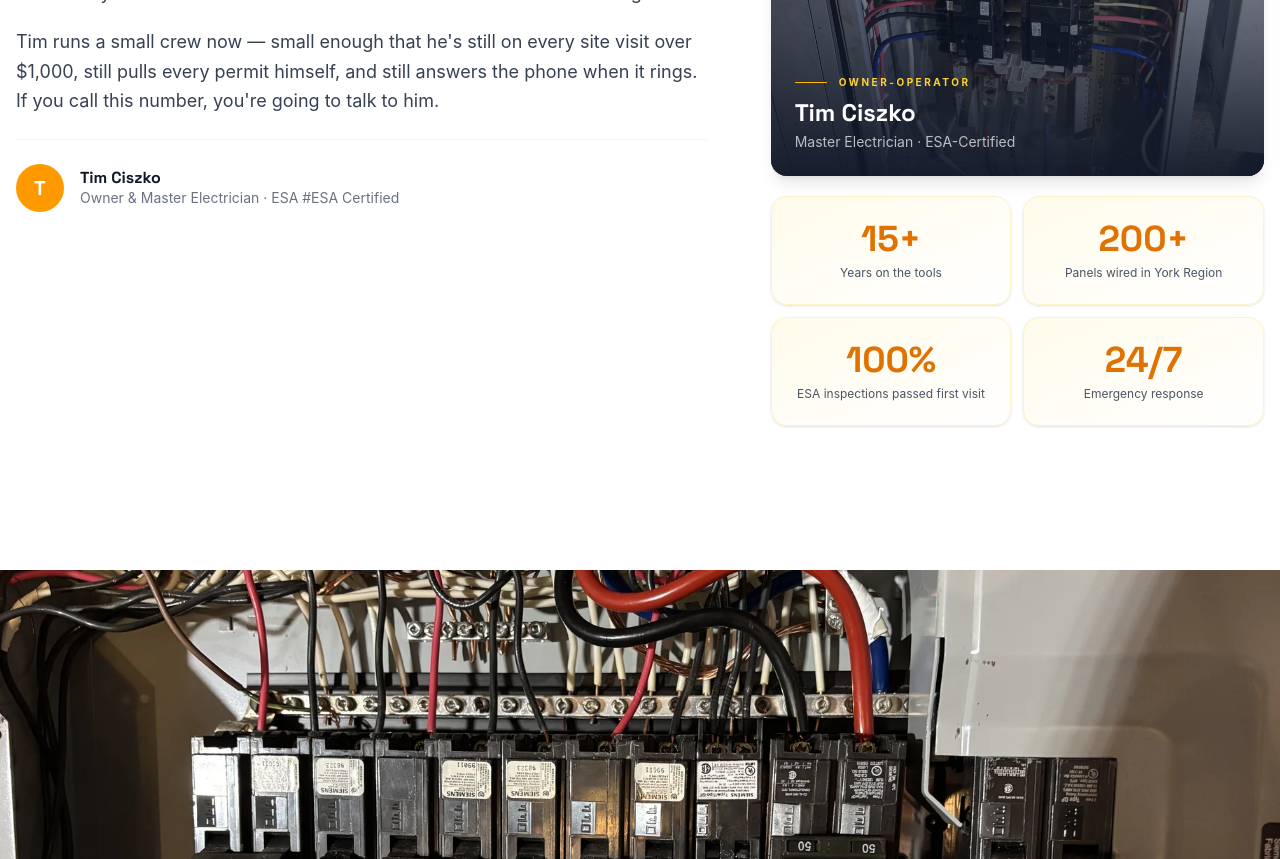
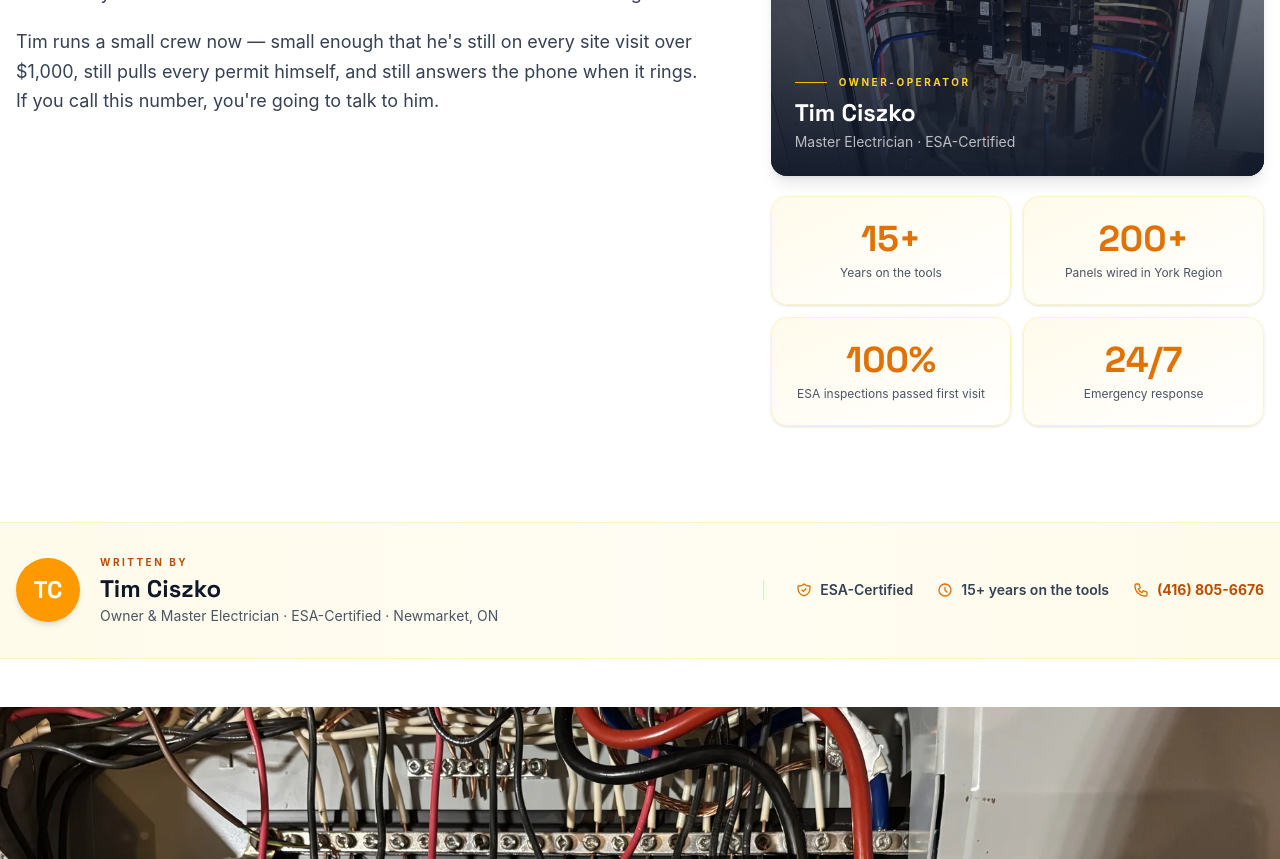
Before and after one commit to staybookt/tce-website, a Next.js app: page /about in a window 1280 px wide. Shown: the part 1140-1999 px from the top of the page. Built offline with nearby package versions, Linux system fonts and the light colour scheme; no server answers.

Commit message:
about: replace cramped signature with full-width horizontal byline banner — fixes ESA-Certified text duplication too

```diff
--- a/src/app/about/page.tsx
+++ b/src/app/about/page.tsx
@@ -75,15 +75,6 @@ export default function AboutPage() {
                   Tim runs a small crew now &mdash; small enough that he&apos;s still on every site visit over $1,000, still pulls every permit himself, and still answers the phone when it rings. If you call this number, you&apos;re going to talk to him.
                 </p>
 
-                <div className="flex items-center gap-4 pt-6 mt-6 border-t border-gray-100">
-                  <div className="w-12 h-12 rounded-full bg-amber-500 flex items-center justify-center text-white font-display font-bold text-xl shrink-0">
-                    T
-                  </div>
-                  <div>
-                    <p className="font-display font-bold text-gray-900 text-base leading-tight">Tim Ciszko</p>
-                    <p className="text-gray-500 text-sm">Owner &amp; Master Electrician · ESA #{client.licenseNumber}</p>
-                  </div>
-                </div>
               </div>
             </div>
 
@@ -123,6 +114,38 @@ export default function AboutPage() {
                     <p className="text-gray-600 text-xs leading-tight mt-2">{stat.label}</p>
                   </div>
                 ))}
+              </div>
+            </div>
+          </div>
+        </div>
+      </section>
+
+      {/* === Byline banner — horizontal === */}
+      <section className="bg-gradient-to-r from-amber-50 via-amber-50/60 to-amber-50 border-y border-amber-100">
+        <div className="max-w-7xl mx-auto px-4 py-6 md:py-8">
+          <div className="flex flex-col md:flex-row md:items-center md:justify-between gap-5">
+            <div className="flex items-center gap-5">
+              <div className="w-16 h-16 rounded-full bg-amber-500 flex items-center justify-center shrink-0 shadow-md">
+                <span className="font-display font-bold text-white text-2xl">TC</span>
+              </div>
+              <div>
+                <p className="text-amber-700 text-[10px] font-bold uppercase tracking-[0.25em] mb-1">Written by</p>
+                <p className="font-display font-bold text-gray-900 text-xl md:text-2xl leading-tight">Tim Ciszko</p>
+                <p className="text-gray-600 text-sm mt-0.5">Owner &amp; Master Electrician · ESA-Certified · Newmarket, ON</p>
+              </div>
+            </div>
+            <div className="flex flex-wrap items-center gap-x-6 gap-y-2 text-sm md:border-l md:border-amber-200 md:pl-8">
+              <div className="flex items-center gap-2">
+                <svg viewBox="0 0 24 24" className="w-4 h-4 text-amber-600" fill="none" stroke="currentColor" strokeWidth="2"><path strokeLinecap="round" strokeLinejoin="round" d="M9 12l2 2 4-4m5.618-4.016A11.955 11.955 0 0112 2.944a11.955 11.955 0 01-8.618 3.04A12.02 12.02 0 003 9c0 5.591 3.824 10.29 9 11.622 5.176-1.332 9-6.03 9-11.622 0-1.042-.133-2.052-.382-3.016z" /></svg>
+                <span className="text-gray-700 font-semibold">ESA-Certified</span>
+              </div>
+              <div className="flex items-center gap-2">
+                <svg viewBox="0 0 24 24" className="w-4 h-4 text-amber-600" fill="none" stroke="currentColor" strokeWidth="2"><path strokeLinecap="round" strokeLinejoin="round" d="M12 8v4l3 3m6-3a9 9 0 11-18 0 9 9 0 0118 0z" /></svg>
+                <span className="text-gray-700 font-semibold">{client.yearsExperience}+ years on the tools</span>
+              </div>
+              <div className="flex items-center gap-2">
+                <svg viewBox="0 0 24 24" className="w-4 h-4 text-amber-600" fill="none" stroke="currentColor" strokeWidth="2"><path strokeLinecap="round" strokeLinejoin="round" d="M3 5a2 2 0 012-2h3.28a1 1 0 01.948.684l1.498 4.493a1 1 0 01-.502 1.21l-2.257 1.13a11.042 11.042 0 005.516 5.516l1.13-2.257a1 1 0 011.21-.502l4.493 1.498a1 1 0 01.684.949V19a2 2 0 01-2 2h-1C9.716 21 3 14.284 3 6V5z" /></svg>
+                <a href={`tel:${client.phone}`} className="text-amber-700 font-bold hover:text-amber-800 transition-colors">{client.phone}</a>
               </div>
             </div>
           </div>
```
